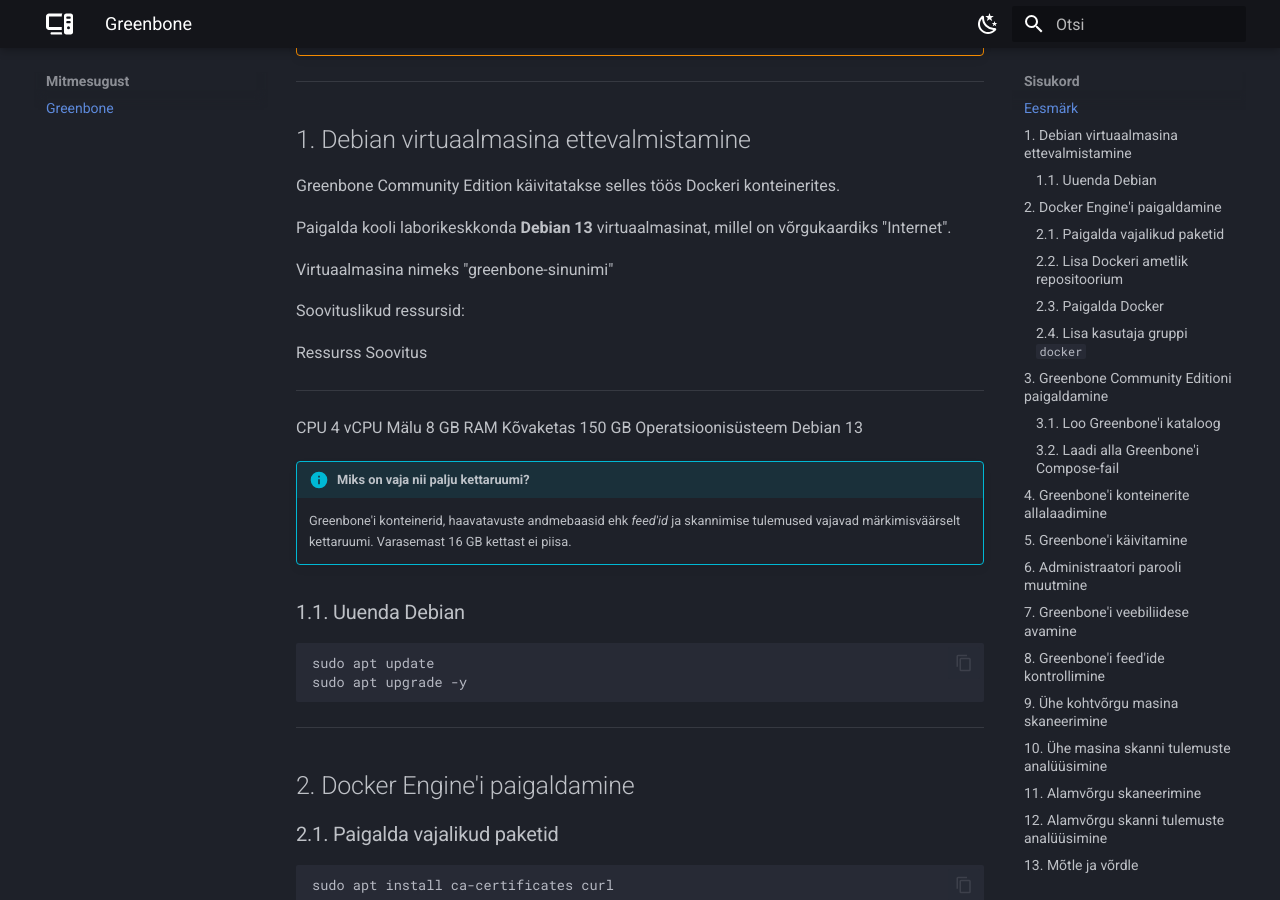
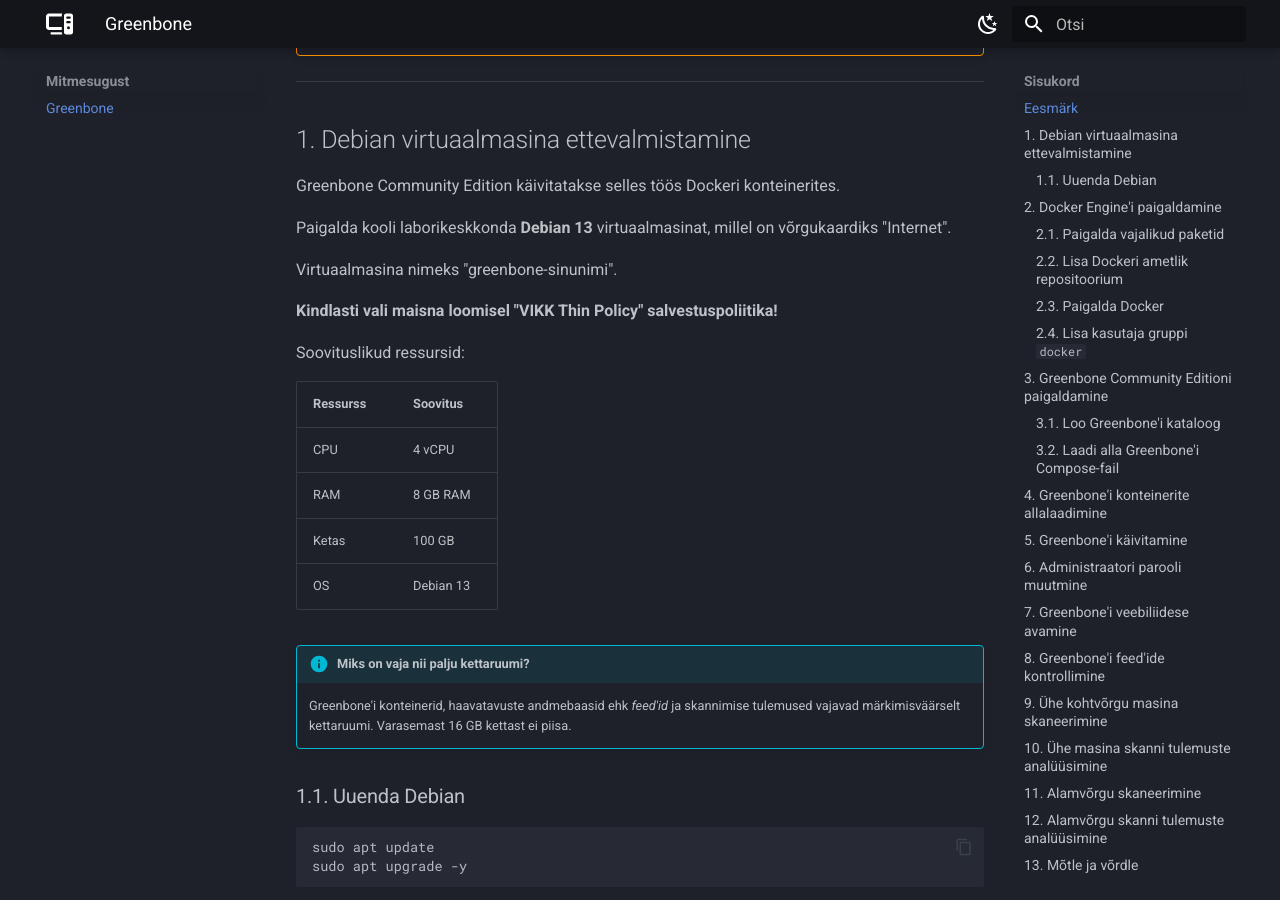
Before and after one commit to priitpaap/priitpaap.github.io, an MkDocs documentation site: the page built from docs/mitmesugust/greenbone.md, in a window 1280 px wide and 900 px high, scrolled down 716 px. Built offline with MkDocs 1.6.1 and Material for MkDocs 9.7.7, drawn with Linux system fonts in a browser that asks for light colours.

Commit message:
Uuendatud greenbone.md

```diff
--- a/docs/mitmesugust/greenbone.md
+++ b/docs/mitmesugust/greenbone.md
@@ -28,16 +28,21 @@
 Paigalda kooli laborikeskkonda **Debian 13** virtuaalmasinat,
 millel on võrgukaardiks "Internet".
 
-Virtuaalmasina nimeks "greenbone-sinunimi"
+Virtuaalmasina nimeks "greenbone-sinunimi".
+
+**Kindlasti vali maisna loomisel "VIKK Thin Policy" salvestuspoliitika!**
 
 Soovituslikud ressursid:
 
-  Ressurss                      Soovitus
-  --------------------- ----------------
-  CPU                             4 vCPU
-  Mälu                          8 GB RAM
-  Kõvaketas                       150 GB
-  Operatsioonisüsteem          Debian 13
+| Ressurss | Soovitus |
+| --- | --- |
+|  CPU |  4 vCPU |
+|  RAM |  8 GB RAM |
+|  Ketas |  100 GB |
+|  OS |  Debian 13 |
+
+
+
 
 !!! info "Miks on vaja nii palju kettaruumi?"
     Greenbone'i konteinerid,
```
